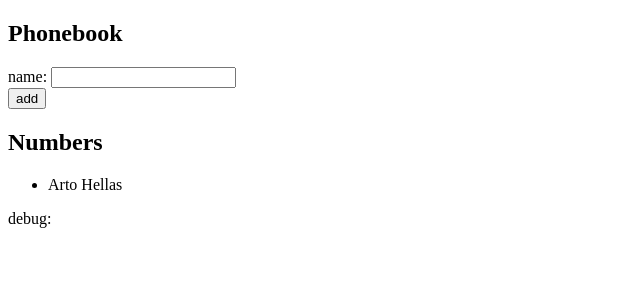
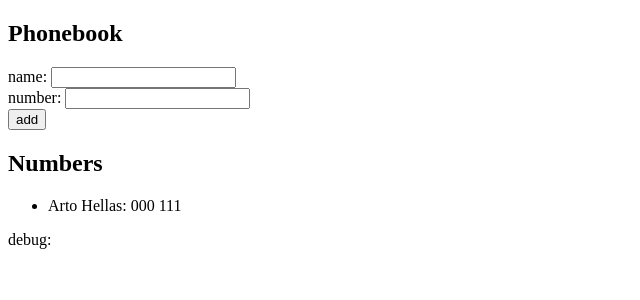
Before and after one commit to Olmonator/FullStackWebDev, a React (Create React App) app in the folder part2/phonebook/: page / in a window 1280 px wide. Shown: the top 300 px of the page, without its empty margins (0-640 px from the left). Built offline with nearby package versions, Linux system fonts and the light colour scheme.

Commit message:
part2.8 completed

```diff
--- a/part2/phonebook/src/App.js
+++ b/part2/phonebook/src/App.js
@@ -3,25 +3,29 @@ import Person from './components/Person'
 const App = () => {
   const [persons, setPersons] = useState([
     { name: 'Arto Hellas',
-      id: 1
+      id: 1,
+      number: '000 111'
     }
   ])
   const [newName, setNewName] = useState('')
+  const [newNumber, setNewNumber] = useState('')
 
-  const addName = (event) => {
+  const addPerson = (event) => {
     console.log(event.target)
     event.preventDefault()
 
     const nameObject = {
       name: newName,
+      number: newNumber,
       id: persons.length +1
     }
     if (persons.map(person => person.name).includes(newName)) {
       window.alert(`${newName} is already added to phonebook`)
     } else {
-      console.log('add new person:', nameObject.name)
+      console.log('add new person:', nameObject.name, nameObject.number)
       setPersons(persons.concat(nameObject))
       setNewName('')
+      setNewNumber('')
     }
   }
 
@@ -30,15 +34,26 @@ const App = () => {
     setNewName(event.target.value)
   }
 
+  const handleNumberChange = (event) => {
+    console.log(event.target.value)
+    setNewNumber(event.target.value)
+  }
+
   return (
     <div>
       <h2>Phonebook</h2>
-      <form onSubmit={addName}>
+      <form onSubmit={addPerson}>
         <div>
           name: <input
             value={newName}
             onChange={handleNameChange}
           />
+        </div>
+        <div>
+          number: <input
+            value={newNumber}
+            onChange={handleNumberChange}
+            />
         </div>
         <div>
           <button type="submit">add</button>
@@ -47,8 +62,9 @@ const App = () => {
       <h2>Numbers</h2>
       <ul>
         {persons.map(person =>
-          <li key={person.id}> {person.name} </li>
+          <li key={person.id}> {person.name}: {person.number}</li>
         )}
+
       </ul>
       <div>debug: {newName}</div>
     </div>
```
